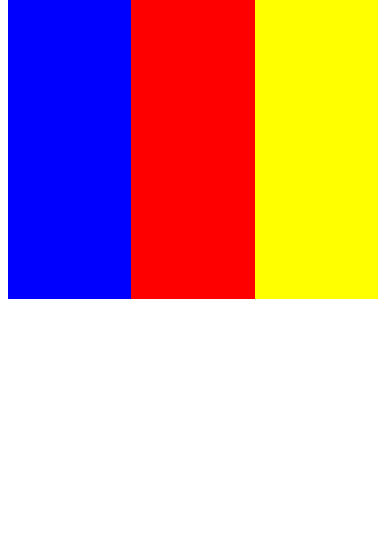
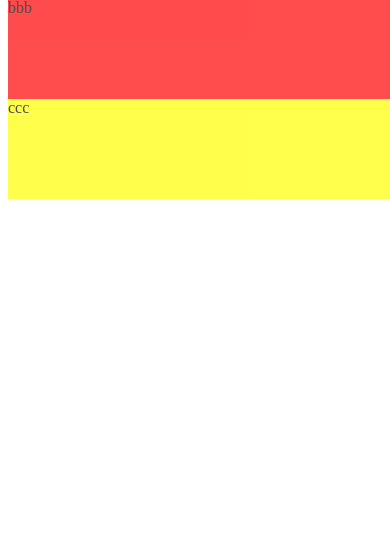
Before and after one commit to jputanier/projet_groupe_voyage, a PHP site: page / in a window 390 px wide. Shown: the part 215-754 px from the top of the page. Run offline with PHP 8.4, Linux system fonts and the light colour scheme.

Commit message:
Add files via upload
maj

```diff
--- a/css/style.css
+++ b/css/style.css
@@ -1,23 +1,62 @@
+body {
+    width: 100%;
+
+}
+
 #bloc_page {
     width: 100%;
     display: flex;
+    flex-wrap: wrap;
+
 }
 
 #bloc1 {
-    background-color: blue;
+    background-image: url('../img/photo.jpg');
     width: 33%;
     height: 400px;
+    background-size: cover;
+    opacity: 0.7;
 }
-#bloc1 + p {
-    text-align: center;
-}
+
 #bloc2 {
     background-color: red;
     width: 33%;
     height: 400px;
+    opacity: 0.7;
+}
+#bloc1:hover, #bloc2:hover, #bloc3:hover {
+    opacity: 1;
 }
 #bloc3 {
     background-color: yellow;
     width: 33%;
     height: 400px;
+    opacity: 0.7;
+
 }
+
+@media (max-width: 500px) {
+    #bloc_page {
+        width: 100%;
+        display: flex;
+        flex-wrap: wrap;
+        flex-direction: space-around;
+    }
+
+#bloc1 {
+    background-color: blue;
+    width: 500px;
+    height: 100px;
+}
+
+#bloc2 {
+    background-color: red;
+    width: 500px;
+    height: 100px;
+}
+#bloc3 {
+    background-color: yellow;
+    width: 500px;
+    height: 100px;
+}
+}
```
